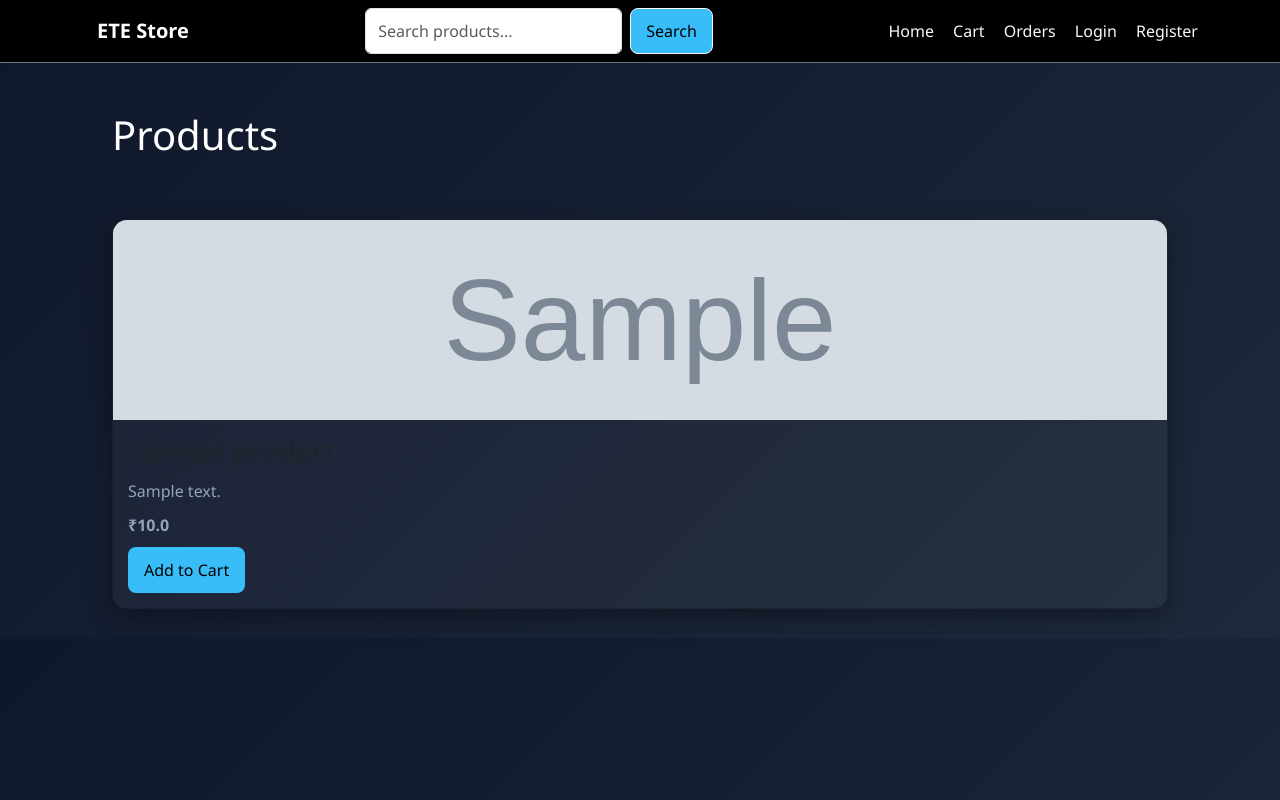
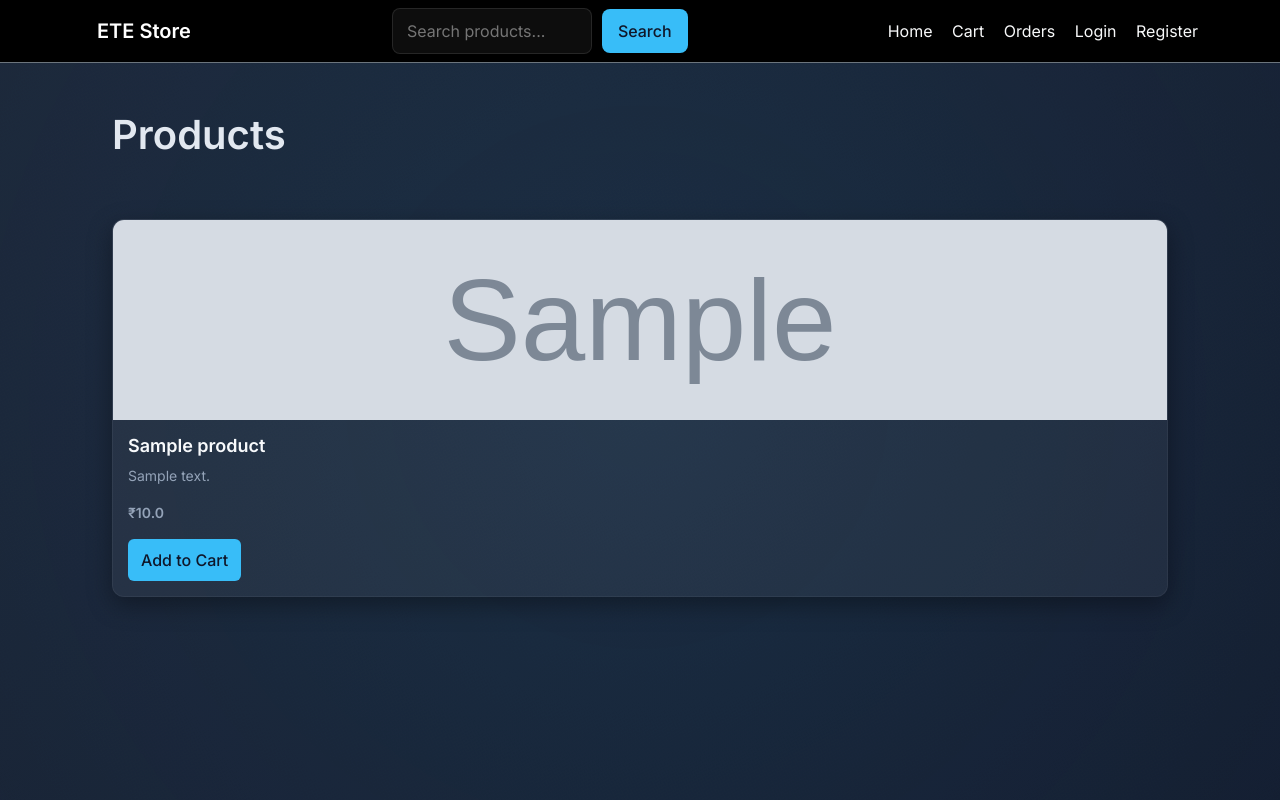
Before and after one commit to imtiyazhaiider/ETE-Store, a Flask app: page / in a window 1280 px wide. Run offline with Flask 3, Linux system fonts and the light colour scheme; tables that the repository leaves empty hold one stand-in row (values such as "Sample post"); grey boxes marked "Sample" are stand-in pictures.

Commit message:
added animated search bar

```diff
--- a/routes/products.py
+++ b/routes/products.py
@@ -0,0 +1,5 @@
+@app.route('/')
+def home():
+    from models import Product
+    products = Product.query.all()
+    return render_template('home.html', products=products)
--- a/static/css/style.css
+++ b/static/css/style.css
@@ -3,13 +3,16 @@
     margin: 0;
     padding: 0;
     box-sizing: border-box;
-    font-family: 'Segoe UI', sans-serif;
 }
 
 /* BODY */
 body {
-    background: linear-gradient(135deg, #0f172a, #1e293b);
-    color: white;
+    background: linear-gradient(135deg, #0f172a, #1e293b, #0f172a);
+    background-size: 400% 400%;
+    animation: gradientMove 12s ease infinite;
+
+    color: #e2e8f0;
+    font-family: 'Inter', sans-serif;
 }
 
 /* NAVBAR */
@@ -18,23 +21,19 @@ nav {
     justify-content: space-between;
     padding: 20px 40px;
     background: rgba(0,0,0,0.4);
-    backdrop-filter: blur(10px);
 }
 
 nav a {
-    color: white;
+    color: #e2e8f0;
     margin-left: 15px;
     text-decoration: none;
-    transition: 0.3s;
-}
-
-nav a:hover {
-    color: #38bdf8;
+    font-weight: 500;
 }
 
 /* TITLE */
 h1 {
     margin: 30px;
+    font-weight: 600;
 }
 
 /* GRID */
@@ -47,47 +46,45 @@ h1 {
 
 /* CARD */
 .card {
-    background: rgba(255,255,255,0.04);
-    border-radius: 15px;
+    background: rgba(255,255,255,0.05);
+    border-radius: 12px;
     overflow: hidden;
-    position: relative;
+    box-shadow: 0 8px 25px rgba(0,0,0,0.35);
+
     transition: all 0.35s ease;
-    box-shadow: 0 8px 25px rgba(0,0,0,0.35);
-    cursor: pointer;
+
+    /* 🔥 fade pop initial */
+    opacity: 0;
+    transform: translateY(20px) scale(0.98);
 }
 
-/* 🔥 CLEAN GLOW BORDER */
-.card::before {
-    content: "";
-    position: absolute;
-    inset: 0;
-    border-radius: 15px;
-    padding: 1px;
-    background: linear-gradient(120deg, transparent, #38bdf8, transparent);
 
-    opacity: 0;
-    transition: opacity 0.35s ease;
+/* CARD BASE */
+.card {
+    background: rgba(255,255,255,0.05);
+    border-radius: 12px;
+    overflow: hidden;
+    box-shadow: 0 8px 25px rgba(0,0,0,0.35);
 
-    /* MAGIC: makes border only */
-    -webkit-mask:
-        linear-gradient(#000 0 0) content-box,
-        linear-gradient(#000 0 0);
-    -webkit-mask-composite: xor;
-    mask-composite: exclude;
+    transition: transform 0.35s cubic-bezier(0.22, 1, 0.36, 1),
+                box-shadow 0.35s ease,
+                border 0.35s ease;
+
+    border: 1px solid rgba(255,255,255,0.05);
 }
 
-/* HOVER */
+/* 🔥 POP EFFECT */
 .card:hover {
-    transform: translateY(-6px);
-    box-shadow: 0 15px 40px rgba(56,189,248,0.15);
+    transform: translateY(-10px) scale(1.04);
+
+    box-shadow:
+        0 25px 50px rgba(0,0,0,0.5),
+        0 0 25px rgba(56,189,248,0.25);
+
+    border: 1px solid rgba(56,189,248,0.4);
 }
 
-/* SHOW BORDER GLOW */
-.card:hover::before {
-    opacity: 1;
-}
-
-/* CLICK FEEDBACK */
+/* CLICK */
 .card:active {
     transform: scale(0.97);
 }
@@ -105,31 +102,135 @@ h1 {
 }
 
 .card h3 {
-    margin-bottom: 10px;
+    color: #f8fafc;
+    font-weight: 600;
+    font-size: 18px;
 }
 
 .card p {
     color: #94a3b8;
-    margin-bottom: 10px;
+    font-size: 14px;
 }
 
 /* PRICE */
 .price {
-    font-weight: bold;
     color: #38bdf8;
+    font-weight: 600;
+    font-size: 16px;
 }
 
 /* BUTTON */
 .btn {
     display: inline-block;
-    padding: 10px 15px;
+    padding: 8px 12px;
     background: #38bdf8;
-    color: black;
-    border-radius: 8px;
+    color: #0f172a;
+    border-radius: 6px;
     text-decoration: none;
+    font-weight: 500;
     transition: 0.3s;
 }
 
 .btn:hover {
     background: #0ea5e9;
 }
+
+@keyframes gradientMove {
+    0% {
+        background-position: 0% 50%;
+    }
+    50% {
+        background-position: 100% 50%;
+    }
+    100% {
+        background-position: 0% 50%;
+    }
+}
+
+
+body::before {
+    content: "";
+    position: fixed;
+    top: -50%;
+    left: -50%;
+    width: 200%;
+    height: 200%;
+
+    background: radial-gradient(circle, rgba(56,189,248,0.08) 0%, transparent 60%);
+    animation: glowMove 10s linear infinite;
+
+    z-index: -1;
+}
+
+@keyframes glowMove {
+    0% {
+        transform: rotate(0deg);
+    }
+    100% {
+        transform: rotate(360deg);
+    }
+}
+
+/* SEARCH CONTAINER */
+.search-box {
+    display: flex;
+    align-items: center;
+    gap: 10px;
+}
+
+/* INPUT */
+.search-box input {
+    padding: 10px 14px;
+    border-radius: 8px;
+    border: 1px solid rgba(255,255,255,0.1);
+    background: rgba(255,255,255,0.05);
+    color: #e2e8f0;
+
+    outline: none;
+    width: 200px;
+
+    transition: all 0.3s ease;
+}
+
+/* 🔥 ON FOCUS (ANIMATION) */
+.search-box input:focus {
+    width: 260px;
+    border-color: #38bdf8;
+
+    box-shadow:
+        0 0 10px rgba(56,189,248,0.4),
+        0 0 20px rgba(56,189,248,0.2);
+}
+
+/* BUTTON */
+.search-box button {
+    padding: 10px 16px;
+    border: none;
+    border-radius: 8px;
+
+    background: #38bdf8;
+    color: #0f172a;
+    font-weight: 500;
+
+    cursor: pointer;
+    transition: 0.3s ease;
+}
+
+/* BUTTON HOVER */
+.search-box button:hover {
+    background: #0ea5e9;
+    box-shadow: 0 0 10px rgba(56,189,248,0.5);
+}
+
+.search-box input:focus {
+    animation: pulseGlow 1.5s infinite alternate;
+}
+
+@keyframes pulseGlow {
+    from {
+        box-shadow: 0 0 5px rgba(56,189,248,0.3);
+    }
+    to {
+        box-shadow: 0 0 20px rgba(56,189,248,0.6);
+    }
+}
--- a/templates/base.html
+++ b/templates/base.html
@@ -15,7 +15,10 @@
     <link href="https://unpkg.com/aos@2.3.4/dist/aos.css" rel="stylesheet">
 
     <!-- Custom CSS -->
+
     <link rel="stylesheet" href="{{ url_for('static', filename='css/style.css') }}">
+
+    <link href="https://fonts.googleapis.com/css2?family=Inter:wght@400;500;600&display=swap" rel="stylesheet">
 </head>
 
 <body>
@@ -27,9 +30,9 @@
         <a class="navbar-brand fw-bold" href="/">ETE Store</a>
 
         <!-- SEARCH -->
-        <form class="d-flex" action="/search" method="GET">
-            <input class="form-control me-2 search-input" type="search" name="q" placeholder="Search products...">
-            <button class="btn btn-outline-light">Search</button>
+         <form action="/" method="GET" class="search-box">
+            <input type="text" name="search" placeholder="Search products..." />
+            <button type="submit">Search</button>
         </form>
 
         <!-- LINKS -->
@@ -90,6 +93,18 @@ document.addEventListener("DOMContentLoaded", () => {
 });
 </script>
 
+<script>
+document.addEventListener("DOMContentLoaded", () => {
+    const cards = document.querySelectorAll(".card");
+
+    cards.forEach((card, index) => {
+        setTimeout(() => {
+            card.classList.add("show");
+        }, index * 100); // stagger effect
+    });
+});
+</script>
+
 <style>
 .ripple {
     position: absolute;
--- a/templates/home.html
+++ b/templates/home.html
@@ -4,11 +4,12 @@
 
 <h1>Products</h1>
 
+{% if products %}
+
 <div class="products">
     {% for product in products %}
 
-    <div class="card" onclick="window.location.href='/product/{{ product.id }}'">
-
+    <div class="card">
         <img src="{{ url_for('static', filename=product.image) }}" alt="">
 
         <div class="card-content">
@@ -23,4 +24,8 @@
     {% endfor %}
 </div>
 
+{% else %}
+<p style="padding:30px;">No products found</p>
+{% endif %}
+
 {% endblock %}
```
Also changed, not shown: import_products.py (added, +21 -0 lines), database.db.
